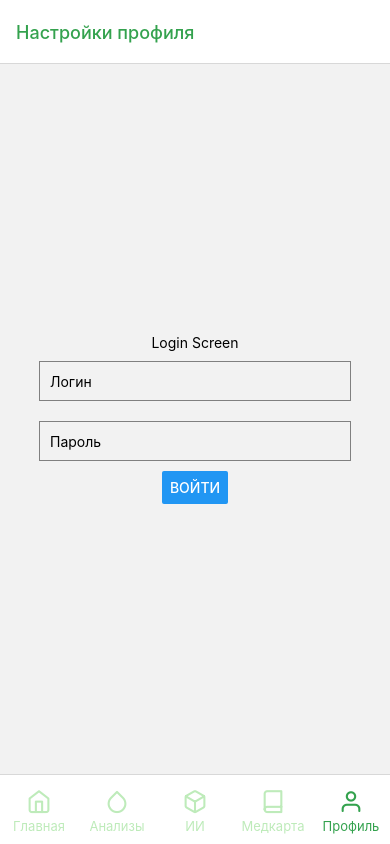
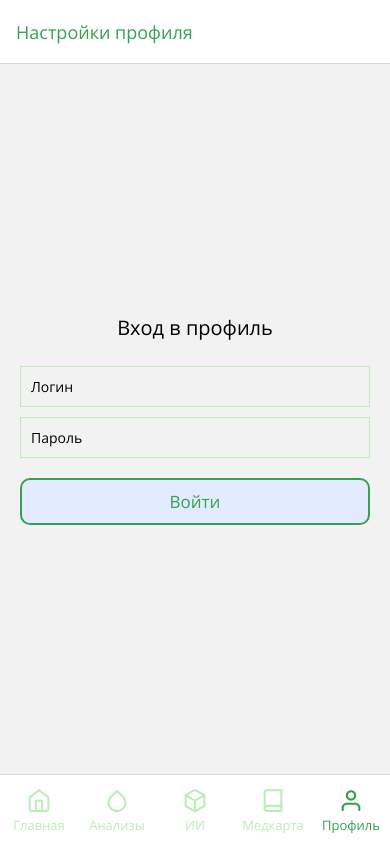
Before and after one commit to agenttim/dexter-med, a React Native app: screen /Profile in a window 390 px wide. Built offline with nearby package versions, Linux system fonts and the light colour scheme; what @react-native-firebase/app would draw is missing.

Commit message:
подправляю оформление

```diff
--- a/src/components/MedicalDocument.js
+++ b/src/components/MedicalDocument.js
@@ -8,9 +8,9 @@ export const MedicalDocument = ({document, onPress}) => {
             style={styles.componentStyle}
             onPress={onPress}
         >
-            <Text>{document.documentName}</Text>
-            <Text>{document.documentDescription}</Text>
-            <Text>
+            <Text style={styles.componentBoldText}>{document.documentName}</Text>
+            <Text style={styles.componentText}>{document.documentDescription}</Text>
+            <Text style={styles.componentText}>
                 {new Date(document.documentDate)
                     .toLocaleDateString('ru', {separator: '.'})}
             </Text>
@@ -27,6 +27,12 @@ const styles = StyleSheet.create({
         borderRadius: 20,
         padding: 15,
         elevation: 3,
-        backfaceVisibility: "visible"
+        backfaceVisibility: "visible",
+    },
+    componentBoldText: {
+        fontFamily: 'open-bold'
+    },
+    componentText: {
+        fontFamily: 'open-regular'
     }
 })
--- a/src/navigation/AppNavigation.js
+++ b/src/navigation/AppNavigation.js
@@ -31,7 +31,8 @@ export const AppNavigation = ({}) => {
                     tabBarActiveTintColor: THEME.MAIN_COLOR,
                     tabBarInactiveTintColor: THEME.INACTIVE_COLOR,
                     tabBarLabelStyle: {
-                        fontSize: 13
+                        fontSize: 13,
+                        fontFamily: 'open-regular'
                     },
                     tabBarStyle: {
                         height: 70,
@@ -41,7 +42,8 @@ export const AppNavigation = ({}) => {
                     headerStyle: {
                         borderBottomWidth: 1,
                     },
-                    headerTintColor: THEME.MAIN_COLOR
+                    headerTintColor: THEME.MAIN_COLOR,
+                    headerTitleStyle: {fontFamily: 'open-regular'}
                 }}
             >
                 <Tab.Screen
--- a/src/screens/AIScreen.js
+++ b/src/screens/AIScreen.js
@@ -4,7 +4,7 @@ import {View, Text, StyleSheet} from 'react-native';
 export const AIScreen = ({}) => {
     return (
         <View style={styles.screenStyle}>
-            <Text>AI Screen</Text>
+            <Text style={styles.componentText}>Скоро здесь будет ИИ доктор Dexter</Text>
         </View>
     )
 }
@@ -14,5 +14,9 @@ const styles = StyleSheet.create({
         flex: 1,
         justifyContent: 'center',
         alignItems: 'center'
+    },
+    componentText: {
+        fontFamily: 'open-regular',
+        fontSize: 17
     }
 })
--- a/src/screens/DocumentsListScreen.js
+++ b/src/screens/DocumentsListScreen.js
@@ -23,7 +23,7 @@ export const DocumentsListScreen = ({navigation}) => {
     }, [navigation]);
 
     // Сортировка документов по дате
-    const sortedDocuments = [...documents].sort((a, b) => {
+    const sortedDocuments = [...documents].sort((b, a) => {
         return new Date(a.documentDate) - new Date(b.documentDate);
     });
 
--- a/src/screens/LaboratoryTestsScreen.js
+++ b/src/screens/LaboratoryTestsScreen.js
@@ -4,7 +4,7 @@ import {View, Text, StyleSheet} from 'react-native';
 export const LaboratoryTestsScreen = ({}) => {
     return (
         <View style={styles.screenStyle}>
-            <Text>Laboratory Tests Screen</Text>
+            <Text style={styles.componentText}>Скоро здесь будут ваши лабораторные анализы</Text>
         </View>
     )
 }
@@ -14,5 +14,10 @@ const styles = StyleSheet.create({
         flex: 1,
         justifyContent: 'center',
         alignItems: 'center'
+    },
+    componentText: {
+        fontFamily: 'open-regular',
+        fontSize: 17,
+        textAlign: "center"
     }
 })
--- a/src/screens/profile/AuthProfileScreen.js
+++ b/src/screens/profile/AuthProfileScreen.js
@@ -1,7 +1,8 @@
 import React, { useState } from 'react';
-import { View, Text, TextInput, Button, StyleSheet } from 'react-native';
-import {setToken} from "../../store/actions/authActions";
-import {useDispatch, useSelector} from "react-redux";
+import { View, Text, TextInput, TouchableOpacity, StyleSheet } from 'react-native';
+import { useDispatch } from 'react-redux';
+import { setToken } from '../../store/actions/authActions';
+import { THEME } from '../../theme';
 
 export const AuthProfileScreen = ({ navigation }) => {
     const [username, setUsername] = useState('');
@@ -9,10 +10,8 @@ export const AuthProfileScreen = ({ navigation }) => {
     const dispatch = useDispatch();
 
     const handleLogin = async () => {
-        // Убедимся, что поля не пустые
         if (username && password) {
             try {
-                // Отправляем POST-запрос на сервер
                 const response = await fetch('http://192.168.107.174:8080/api/profile/auth', {
                     method: 'POST',
                     headers: {
@@ -24,32 +23,27 @@ export const AuthProfileScreen = ({ navigation }) => {
                     }),
                 });
 
-                // Проверяем успешность запроса
                 if (response.ok) {
-                    // Получаем токен из ответа
                     const data = await response.json();
                     const token = data.token;
 
                     navigation.navigate('MainProfileScreen');
-                    console.log(token)
+                    console.log(token);
                     dispatch(setToken(token));
-
                 } else {
-                    // Обработка ошибки, например, неверный логин/пароль
                     alert('Неверный логин или пароль');
                 }
             } catch (error) {
                 console.error('Ошибка при отправке запроса:', error);
             }
         } else {
-            // Поля не заполнены - отобразим сообщение об ошибке
             alert('Введите корректный логин и пароль');
         }
     };
 
     return (
-        <View style={styles.screenStyle}>
-            <Text>Login Screen</Text>
+        <View style={styles.container}>
+            <Text style={styles.title}>Вход в профиль</Text>
             <TextInput
                 style={styles.input}
                 placeholder="Логин"
@@ -61,23 +55,46 @@ export const AuthProfileScreen = ({ navigation }) => {
                 secureTextEntry
                 onChangeText={text => setPassword(text)}
             />
-            <Button title="Войти" onPress={handleLogin} />
+            <TouchableOpacity style={styles.button} onPress={handleLogin}>
+                <Text style={styles.buttonText}>Войти</Text>
+            </TouchableOpacity>
         </View>
     );
 };
 
 const styles = StyleSheet.create({
-    screenStyle: {
+    container: {
         flex: 1,
         justifyContent: 'center',
         alignItems: 'center',
+        paddingHorizontal: 20,
+    },
+    title: {
+        fontFamily: 'open-regular',
+        fontSize: 20,
+        marginBottom: 20,
     },
     input: {
-        height: 40,
-        borderColor: 'gray',
+        borderColor: THEME.INACTIVE_COLOR,
         borderWidth: 1,
-        margin: 10,
+        marginVertical: 5,
         padding: 10,
-        width: '80%',
+        width: '100%',
+        fontFamily: 'open-regular',
+    },
+    button: {
+        marginTop: 15,
+        paddingVertical: 10,
+        backgroundColor: THEME.BUTTON_BACKGROUND,
+        borderColor: THEME.MAIN_COLOR,
+        borderWidth: 2,
+        borderRadius: 10,
+        width: '100%'
+    },
+    buttonText: {
+        color: THEME.MAIN_COLOR,
+        textAlign: 'center',
+        fontSize: 17,
+        fontFamily: 'open-regular',
     },
 });
--- a/src/screens/profile/MainProfileScreen.js
+++ b/src/screens/profile/MainProfileScreen.js
@@ -36,7 +36,7 @@ export const MainProfileScreen = ({}) => {
         <View style={styles.container}>
             {userData && (
                 <View>
-                    <Text>Добро пожаловать: {userData.name}!</Text>
+                    <Text style={styles.componentText}>Добро пожаловать {userData.name}</Text>
                 </View>
             )}
         </View>
@@ -49,4 +49,8 @@ const styles = StyleSheet.create({
         justifyContent: 'center',
         flex: 1,
     },
+    componentText: {
+        fontFamily: 'open-regular',
+        fontSize: 17
+    }
 });
```
